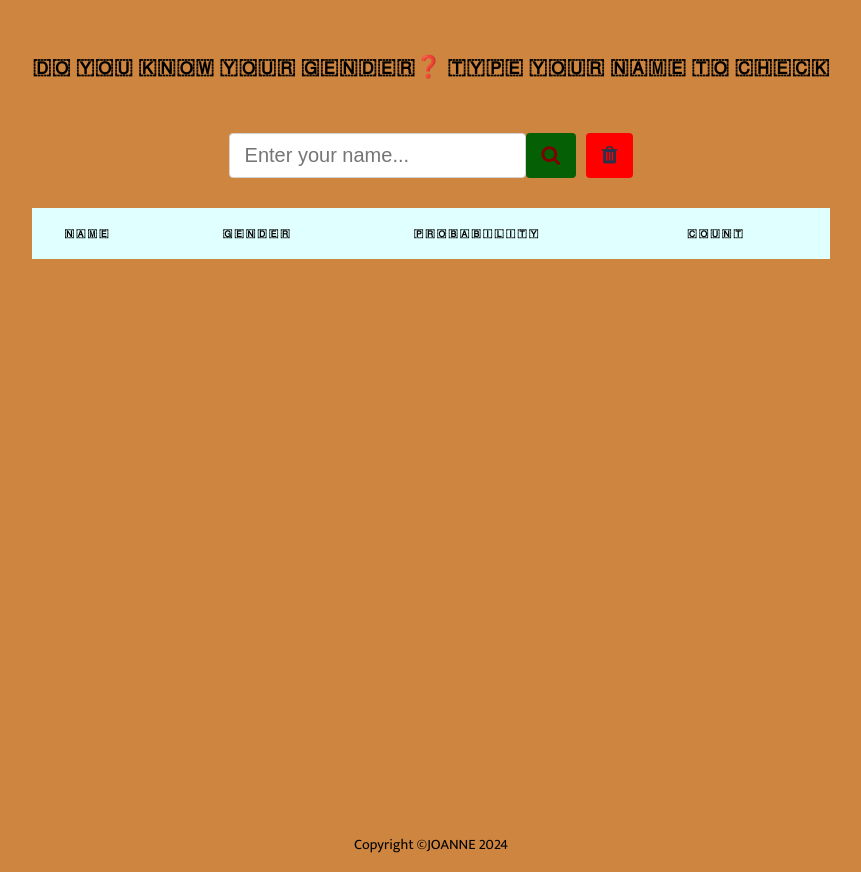
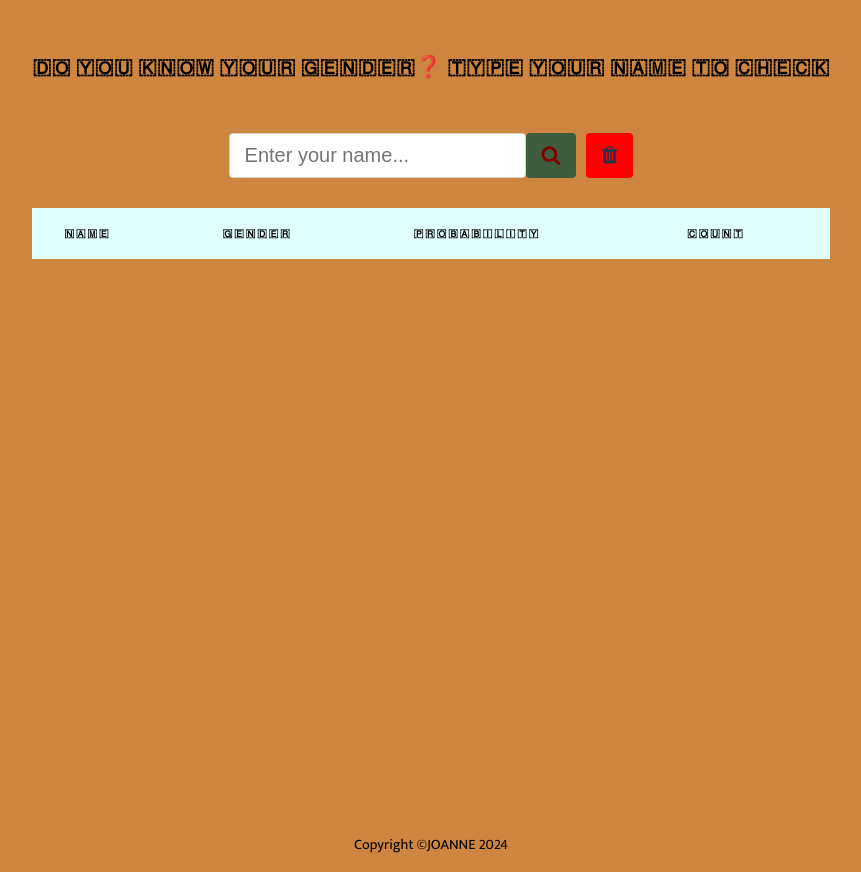
Before and after one commit to lowkey-joanne/Gender-Predictor-App, a website: page index.html in a window 1280 px wide. Shown: the whole page, without its empty margins (209-1070 px from the left). Drawn offline with Linux system fonts and the light colour scheme.

Commit message:
complete

```diff
--- a/style.css
+++ b/style.css
@@ -35,7 +35,7 @@
   /* Search button styling */
   #btnSearch {
     cursor: pointer;
-    background-color: rgb(5, 95, 5);
+    background-color: rgb(64, 92, 64);
     border: 1px solid transparent;
   }
 
```
